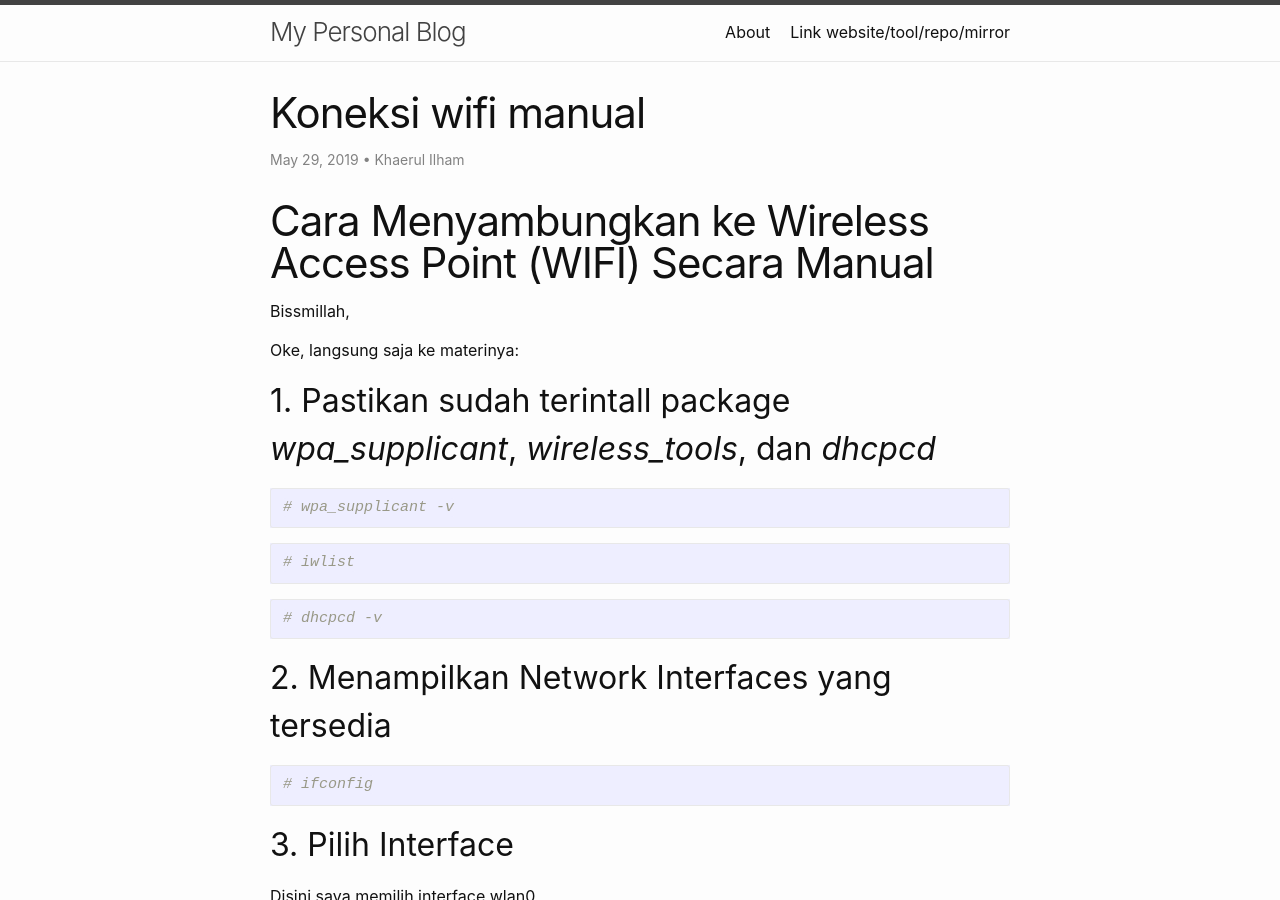
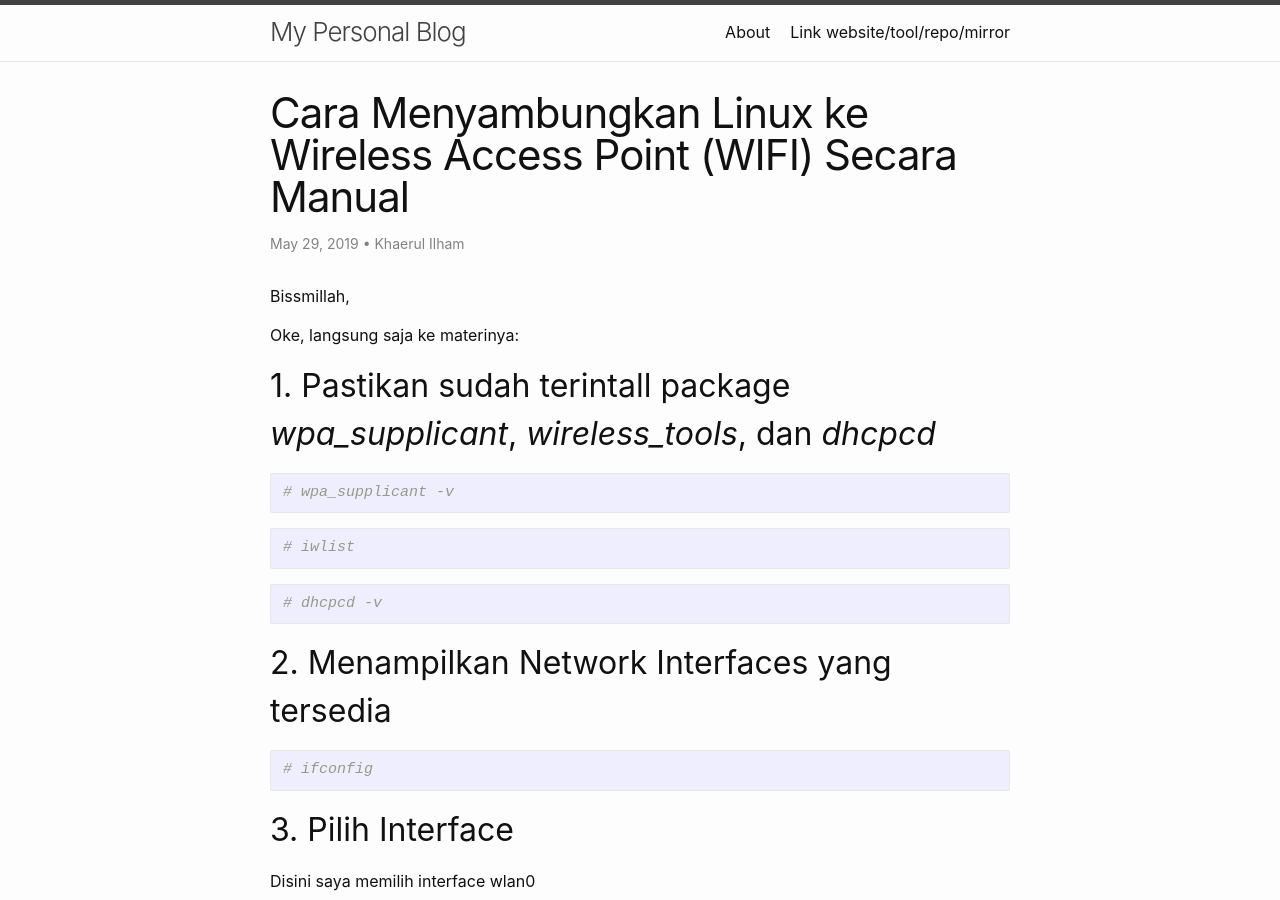
Before and after one commit to khaerulilham/khaerulilham.github.io, a Jekyll site: the page built from _posts/2019-05-29-post3.md, in a window 1280 px wide and 900 px high. Built offline with Jekyll 4.4.1, drawn with Linux system fonts in a browser that asks for light colours; comment, search, counter and statistics services are not loaded.

Commit message:
Update 2019-05-29-post3.md

```diff
--- a/_posts/2019-05-29-post3.md
+++ b/_posts/2019-05-29-post3.md
@@ -1,12 +1,10 @@
 ---
 layout: post
-title: Koneksi wifi manual
+title: Cara Menyambungkan Linux ke Wireless Access Point (WIFI) Secara Manual
 comments: true
 categories: tutorial
 author: Khaerul Ilham
 ---
-
-# Cara Menyambungkan ke Wireless Access Point (WIFI) Secara Manual
 
 Bissmillah,
 
```
